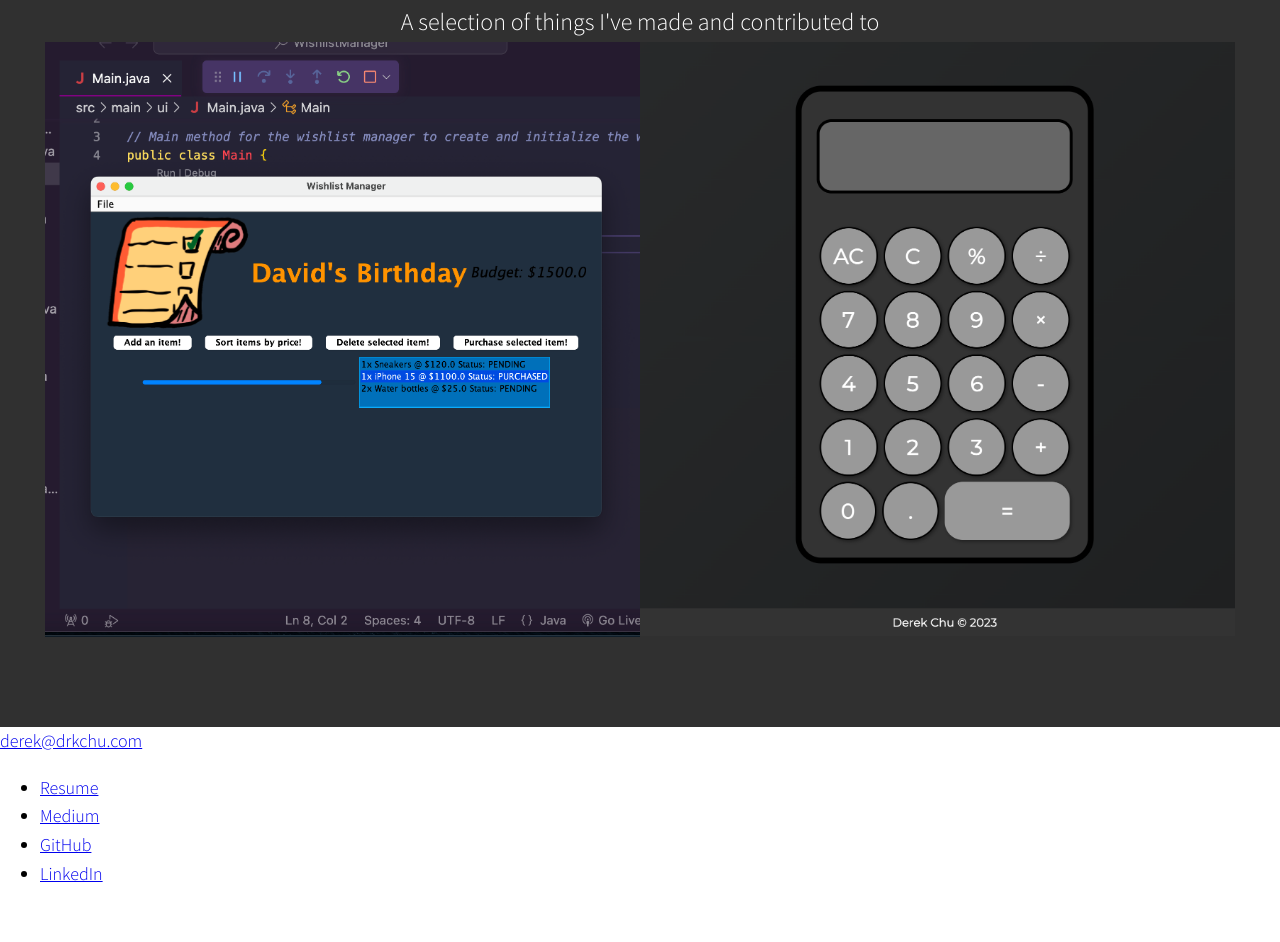
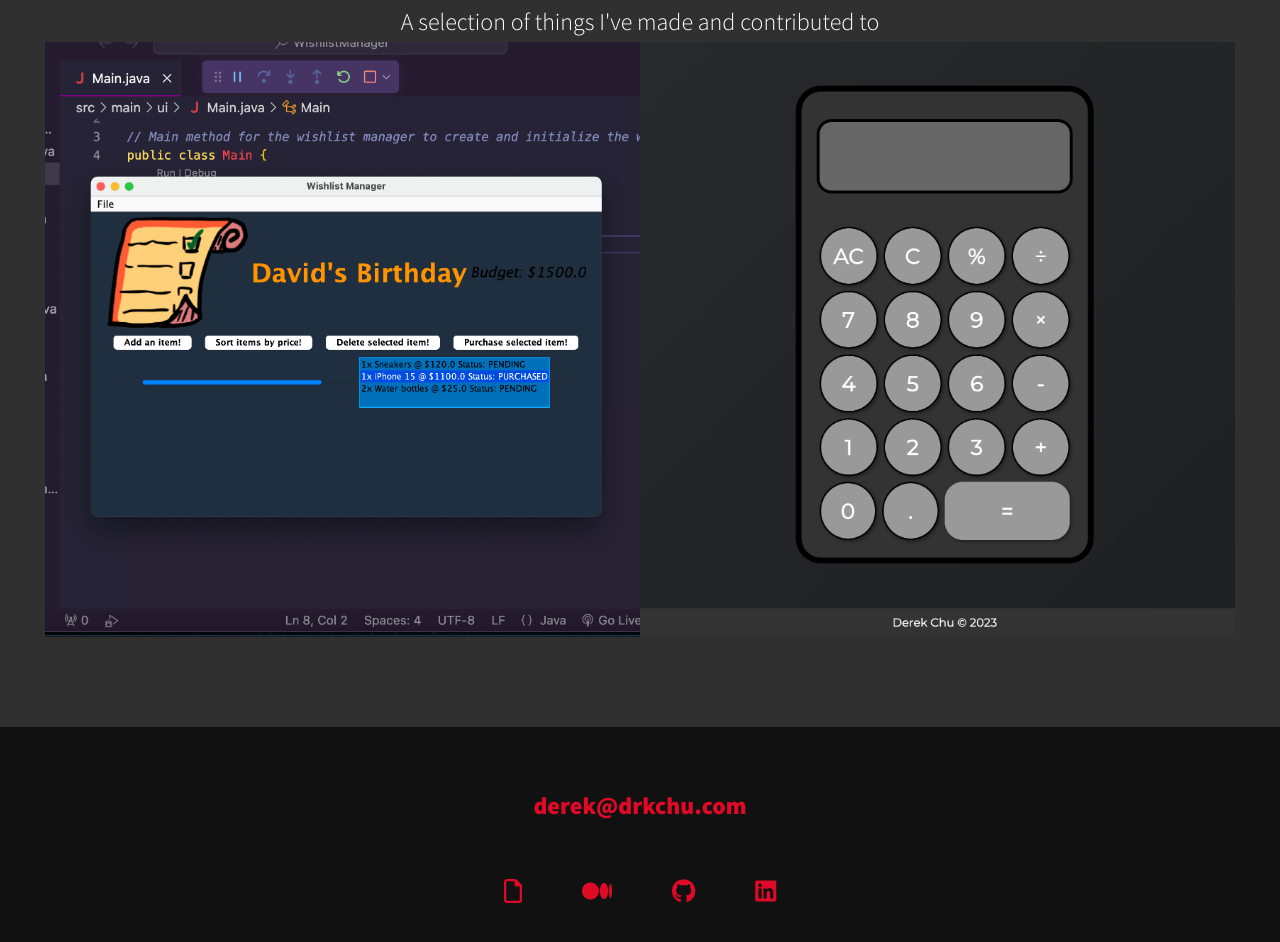
Before and after one commit to drkchu/derek-enterprise, a plain HTML site: page index.html in a window 1280 px wide. Shown: the part 1230-2172 px from the top of the page. Before the commit the page ends 2137 px from the top, so only its background shows below. Drawn offline with nearby package versions, Linux system fonts and the light colour scheme.

Commit message:
Style up the footer

```diff
--- a/css/style.css
+++ b/css/style.css
@@ -256,3 +256,47 @@ nav {
     transform: scale(1.2);
     opacity: .5;
 }
+
+/* footer */
+
+.footer {
+    background: #111;
+    color: var(--clr-accent);
+    text-align: center;
+    padding: 2.5em 0;
+    font-size: var(--fs-h3);
+}
+
+.footer a {
+    color: inherit;
+    text-decoration: none;
+}
+
+.footer__link {
+    font-weight: var(--fw-bold);
+}
+
+.footer__link:hover,
+.social-list__link:hover {
+    opacity: .7;
+}
+
+.footer__link:hover {
+    text-decoration: underline;
+}
+
+.social-list {
+    list-style: none;
+    display: flex;
+    justify-content: center;
+    margin: 2em 0 0;
+    padding: 0;
+}
+
+.social-list__link {
+    padding: 0.5em;
+}
+
+.social-list__item {
+    margin: 0 0.75em;
+}
--- a/index.html
+++ b/index.html
@@ -93,30 +93,30 @@
     </section>
 
     <!--Footer-->
-    <footer>
+    <footer class="footer">
       <!--Email address to be decided-->
       <a href="mailto:derek@drkchu.com" class="footer__link"
         >derek@drkchu.com</a
       >
       <ul class="social-list">
         <li class="social-list__item">
-          <a class="social_list__link" href="files/DerekChuResume.pdf"
-            >Resume</a
+          <a class="social-list__link" href="files/DerekChuResume.pdf" target="_blank"
+            ><i class="fa-regular fa-file"></i></a
           >
         </li>
         <li class="social-list__item">
-          <a class="social_list__link" href="https://medium.com/@derekdbchu"
-            >Medium</a
+          <a class="social-list__link" href="https://medium.com/@derekdbchu" target="_blank"
+            ><i class="fa-brands fa-medium"></i></a
           >
         </li>
         <li class="social-list__item">
-          <a class="social_list__link" href="https://github.com/drkchu"
-            >GitHub</a
+          <a class="social-list__link" href="https://github.com/drkchu" target="_blank"
+            ><i class="fa-brands fa-github"></i></a
           >
         </li>
         <li class="social-list__item">
-          <a class="social_list__link" href="https://www.linkedin.com/in/drkchu"
-            >LinkedIn</a
+          <a class="social-list__link" href="https://www.linkedin.com/in/drkchu" target="_blank"
+            ><i class="fa-brands fa-linkedin"></i></a
           >
         </li>
       </ul>
```
